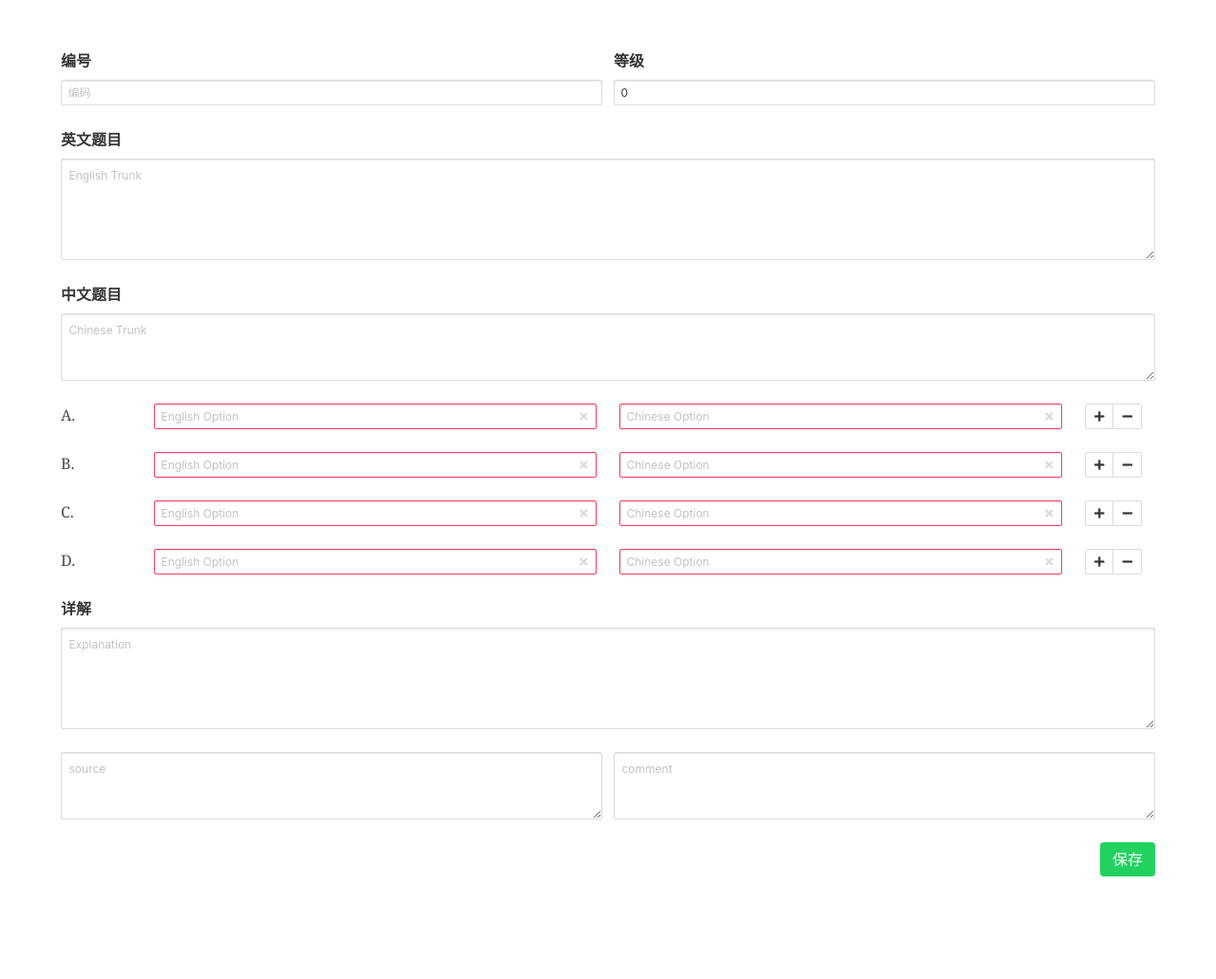
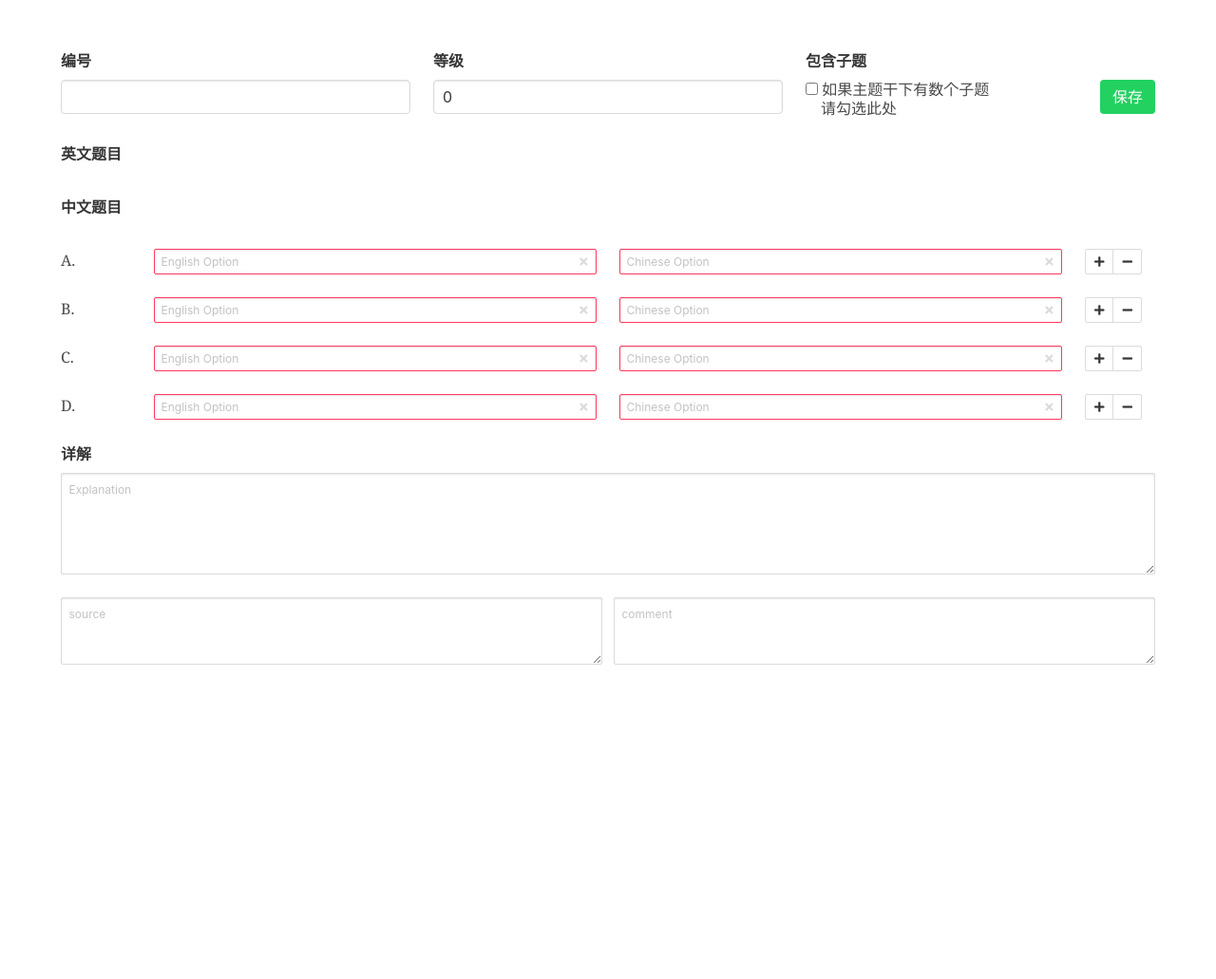
Before and after one commit to starvii/trainier, a Python web app: template template/question/edit.html in a window 1280 px wide. Shown: the whole page at 95% size. After the commit the page ends 700 px from the top, so only its background shows below. Run offline with Jinja, Linux system fonts and the light colour scheme; the template is opened without the code that fills it, so the values that code supplies are empty; some libraries are stand-ins or nearby versions.

Commit message:
选项组件化

```diff
--- /dev/null
+++ b/static/js/options.js
@@ -0,0 +1,72 @@
+const OptionsComponent = Vue.extend({
+    template: '' +
+        '<div class="columns">\n' +
+        '\t<div class="column is-12">\n' +
+        '\t\t<div class="columns" v-for="(opt, index) in options" @dblclick="changeAnswer(index)">\n' +
+        '\t\t\t<div class="column is-1">\n' +
+        '\t\t\t\t<span v-text="`ABCDEFGHIJKL`[index] + `.`"></span>\n' +
+        '\t\t\t</div>\n' +
+        '\t\t\t<div class="column is-5">\n' +
+        '\t\t\t\t<p class="control has-icons-right">\n' +
+        '\t\t\t\t\t<input class="input is-small" type="text" placeholder="English Option"\n' +
+        '\t\t\t\t\t\t   v-model="opt.en_option"\n' +
+        '\t\t\t\t\t\t   :class="[opt.is_true ? \'is-success\' : \'is-danger\']">\n' +
+        '\t\t\t\t\t<span class="icon is-small is-right">\n' +
+        '\t\t\t\t\t\t<i class="fas fa-check" v-if="opt.is_true"></i>\n' +
+        '\t\t\t\t\t\t<i class="fas fa-times" v-if="!opt.is_true"></i>\n' +
+        '\t\t\t\t\t</span>\n' +
+        '\t\t\t\t</p>\n' +
+        '\t\t\t</div>\n' +
+        '\t\t\t<div class="column is-5">\n' +
+        '\t\t\t\t<p class="control has-icons-right">\n' +
+        '\t\t\t\t\t<input class="input is-small" type="text" placeholder="Chinese Option"\n' +
+        '\t\t\t\t\t\t   v-model="opt.cn_option"\n' +
+        '\t\t\t\t\t\t   :class="[opt.is_true ? \'is-success\' : \'is-danger\']">\n' +
+        '\t\t\t\t\t<span class="icon is-small is-right">\n' +
+        '\t\t\t\t\t\t<i class="fas fa-check" v-if="opt.is_true"></i>\n' +
+        '\t\t\t\t\t\t<i class="fas fa-times" v-if="!opt.is_true"></i>\n' +
+        '\t\t\t\t\t</span>\n' +
+        '\t\t\t\t</p>\n' +
+        '\t\t\t</div>\n' +
+        '\t\t\t<div class="column is-1">\n' +
+        '\t\t\t\t<div class="buttons has-addons">\n' +
+        '\t\t\t\t\t<span class="button is-small" @click="insertOption(index)"><i\n' +
+        '\t\t\t\t\t\t\tclass="fas fa-plus"></i></span>\n' +
+        '\t\t\t\t\t<span class="button is-small" @click="removeOption(index)"><i\n' +
+        '\t\t\t\t\t\t\tclass="fas fa-minus"></i></span>\n' +
+        '\t\t\t\t</div>\n' +
+        '\t\t\t</div>\n' +
+        '\t\t</div>\n' +
+        '\t</div>\n' +
+        '</div>',
+    replace: true,
+    props: {
+        options: {
+            type: Array,
+            require: true,
+        },
+    },
+    methods: {
+        insertOption: function (idx) {
+            if (this.options.length < 12) {
+                this.options.splice(idx + 1, 0, {
+                    entity_id: '',
+                    trunk_id: '',
+                    en_option: '',
+                    cn_option: '',
+                    is_true: false,
+                });
+            }
+        },
+        removeOption: function (idx) {
+            if (this.options.length > 1) {
+                this.options.splice(idx, 1);
+            }
+        },
+        changeAnswer: function (idx) {
+            this.options[idx].is_true = !this.options[idx].is_true;
+        },
+    },
+});
+
+Vue.component('options-component', OptionsComponent);
--- a/template/question/edit.html
+++ b/template/question/edit.html
@@ -1,24 +1,62 @@
+{#
+    single trunk:
+        code, level
+        en_trunk
+        cn_trunk
+        (options)
+        (analysis)
+        source, comment
+
+    parent trunk:
+        code, level
+        en_trunk
+        cn_trunk
+        source, comment
+    child trunk:
+        en_trunk
+        cn_trunk
+        options
+        analysis
+        comment
+#}
+
 {% extends "base/skeleton.html" %}
 {% block container %}
-    {% raw %}
     <nav class="navbar"></nav>
     <div id="app">
         <div class="columns">
-            <div class="column">
+            <div class="column is-4">
                 <div class="field">
-                    <div class="field-body">
+                    <label class="label" for="trunk_code">编号</label>
+                    <div class="control">
+                        <input id="trunk_code" type="text" class="input" v-model="trunk.code">
+                    </div>
+                </div>
+            </div>
+            <div class="column is-4">
                 <div class="field">
-                            <label class="label">编号</label>
-                            <p class="control is-expanded">
-                                <input class="input is-small" placeholder="编码" v-model="trunk.code">
-                            </p>
+                    <label class="label" for="trunk_level">等级</label>
+                    <div class="control">
+                        <input id="trunk_level" type="text" class="input" v-model="trunk.level">
                     </div>
+                </div>
+            </div>
+            <div class="column is-3">
                 <div class="field">
-                            <label class="label">等级</label>
-                            <p class="control is-expanded">
-                                <input class="input is-small" placeholder="等级" v-model="trunk.level">
-                            </p>
+                    <label class="label">包含子题</label>
+                    <div class="control">
+                        <label class="checkbox">
+                            <input type="checkbox" v-model="hasTrunkChild" @change="hasTrunkChildChange()">
+                            如果主题干下有数个子题<br/>　请勾选此处
+                        </label>
                     </div>
+                </div>
+            </div>
+            <div class="column is-1">
+                <div class="field">
+                    <label class="label">&nbsp;</label>
+                    <div class="control">
+                        <a class="button is-link is-success is-pulled-right" @click="save()">保存</a>
                     </div>
                 </div>
             </div>
@@ -28,8 +66,11 @@
                 <div class="field">
                     <label class="label">英文题目</label>
                     <div class="control">
+                        <div id="trunk-parent-en"></div>
+                        <!--
                         <textarea rows="5" class="textarea is-small" placeholder="English Trunk"
                                   v-model="trunk.en_trunk"></textarea>
+                        -->
                     </div>
                 </div>
             </div>
@@ -39,19 +80,30 @@
                 <div class="field">
                     <label class="label">中文题目</label>
                     <div class="control">
+                        <div id="trunk-parent-cn"></div>
+                        <!--
                         <textarea rows="3" class="textarea is-small" placeholder="Chinese Trunk"
                                   v-model="trunk.cn_trunk"></textarea>
+                        -->
                     </div>
                 </div>
             </div>
         </div>
-        <div class="columns" v-for="(opt, index) in options" @dblclick="changeAnswer(index)">
+
+        <options-component :options.sync="trunk.options" v-if="!hasTrunkChild"></options-component>
+        <!--
+        <div class="columns" id="trunk-parent-options" v-if="!hasTrunkChild">
+            <div class="column is-12">
+
+
+                <div class="columns" v-for="(opt, index) in trunk.options" @dblclick="changeAnswer(index)">
                     <div class="column is-1">
                         <span v-text="`ABCDEFGHIJKL`[index] + `.`"></span>
                     </div>
                     <div class="column is-5">
                         <p class="control has-icons-right">
-                    <input class="input is-small" type="text" placeholder="English Option" v-model="opt.en_option"
+                            <input class="input is-small" type="text" placeholder="English Option"
+                                   v-model="opt.en_option"
                                    :class="[opt.is_true ? 'is-success' : 'is-danger']">
                             <span class="icon is-small is-right">
                                 <i class="fas fa-check" v-if="opt.is_true"></i>
@@ -61,7 +113,8 @@
                     </div>
                     <div class="column is-5">
                         <p class="control has-icons-right">
-                    <input class="input is-small" type="text" placeholder="Chinese Option" v-model="opt.cn_option"
+                            <input class="input is-small" type="text" placeholder="Chinese Option"
+                                   v-model="opt.cn_option"
                                    :class="[opt.is_true ? 'is-success' : 'is-danger']">
                             <span class="icon is-small is-right">
                                 <i class="fas fa-check" v-if="opt.is_true"></i>
@@ -71,12 +124,18 @@
                     </div>
                     <div class="column is-1">
                         <div class="buttons has-addons">
-                    <span class="button is-small" @click="insertOption(index)"><i class="fas fa-plus"></i></span>
-                    <span class="button is-small" @click="removeOption(index)"><i class="fas fa-minus"></i></span>
+                            <span class="button is-small" @click="insertOption(index)"><i
+                                    class="fas fa-plus"></i></span>
+                            <span class="button is-small" @click="removeOption(index)"><i
+                                    class="fas fa-minus"></i></span>
                         </div>
                     </div>
                 </div>
-        <div class="columns">
+            </div>
+        </div>
+        -->
+
+        <div class="columns" v-if="!hasTrunkChild">
             <div class="column">
                 <div class="field">
                     <label class="label">详解</label>
@@ -107,18 +166,61 @@
                 </div>
             </div>
         </div>
-        <a class="button is-link is-success is-pulled-right" @click="save()">保存</a>
+
+        <div class="columns" id="trunk-children" v-if="hasTrunkChild">
+            <div class="column is-12">
+                <div class="level">
+                    <div class="level-left">
+                        <div class="level-item">
+                            <div class="subtitle">第1题</div>
+                        </div>
+                    </div>
+                    <div class="level-right">
+                        <div class="level-item">
+                            <a class="button is-link is-success" @click="">添加</a>
+                        </div>
+                        <div class="level-item">
+                            <a class="button is-link is-success" @click="">删除</a>
+                        </div>
+                    </div>
+                </div>
+                <div class="columns">
+                    <div class="column is-12">
+                        <div>sub_en_trunk</div>
+                    </div>
+                </div>
+                <div class="columns">
+                    <div class="column is-12">
+                        <div>sub_cn_trunk</div>
+                    </div>
+                </div>
+                <div class="columns">
+                    <div class="column is-12">
+                        <div>options</div>
+                    </div>
+                </div>
+                <div class="columns">
+                    <div class="column is-12">
+                        <div>analysis, comment</div>
+                    </div>
+                </div>
+            </div>
+        </div>
     </div>
     <footer class="footer has-background-white"></footer>
-    {% endraw %}
 {% endblock %}
 {% block script %}
     {% raw %}
+    <script type="text/javascript" src="/ckeditor/ckeditor.js"></script>
+    <script type="text/javascript" src="/js/options.js"></script>
     <script type="text/javascript">
         const app = new window.Vue({
             el: '#app',
             data: {
-
+                hasTrunkChild: false,
+                trunkParentEnEditor: null,
+                trunkParentCnEditor: null,
+                trunkChildEditors: {},
                 encodedTrunkId: '',
                 trunk: {
                     entity_id: '',
@@ -128,7 +230,6 @@
                     comment: '',
                     analysis: '',
                     source: '',
-                },
                     options: [
                         {
                             entity_id: '',
@@ -167,9 +268,10 @@
                             comment: '',
                         },
                     ],
-                pics: [],
+                },
             },
             mounted: function () {
+                this.init();
                 let hsh = location.hash.trim();
                 if (hsh[0] === '#') {
                     hsh = hsh.substring(1);
@@ -178,6 +280,34 @@
                 }
             },
             methods: {
+                init: function () {
+                    InlineEditor
+                        .create(document.querySelector('#trunk-parent-en'), {
+                            toolbar: ['imageUpload'],
+                            ckfinder: {
+                                uploadUrl: '/upload/',
+                            },
+                        })
+                        .then(editor => {
+                            this.trunkParentEnEditor = editor;
+                        })
+                        .catch(error => {
+                            alert(error);
+                        });
+                    InlineEditor
+                        .create(document.querySelector('#trunk-parent-cn'), {
+                            toolbar: ['imageUpload'],
+                            ckfinder: {
+                                uploadUrl: '/upload/',
+                            },
+                        })
+                        .then(editor => {
+                            this.trunkParentCnEditor = editor;
+                        })
+                        .catch(error => {
+                            alert(error);
+                        });
+                },
                 load: function () {
                     axios({
                         url: '/question/api/' + this.encodedTrunkId,
@@ -186,8 +316,13 @@
                         function (response) {
                             if (response.status === 200 && response.statusText === 'OK') {
                                 this.trunk = response.data.trunk;
-                                this.options = response.data.options;
-                                this.pics = response.data.pics;
+                                this.trunkParentEnEditor.setData(this.trunk.en_trunk);
+                                this.trunkParentCnEditor.setData(this.trunk.cn_trunk);
+                                if (this.hasTrunkChild) {
+
+                                } else {
+
+                                }
                             } else {
                                 alert('请求失败，请检查日志');
                             }
@@ -239,6 +374,9 @@
                 changeAnswer: function (index) {
                     this.options[index].is_true = !app.options[index].is_true;
                 },
+                hasTrunkChildChange: function () {
+                    //alert(this.hasTrunkChild);
+                },
             },
         });
     </script>
```
Lines whose indentation alone changed are shown as unchanged.
